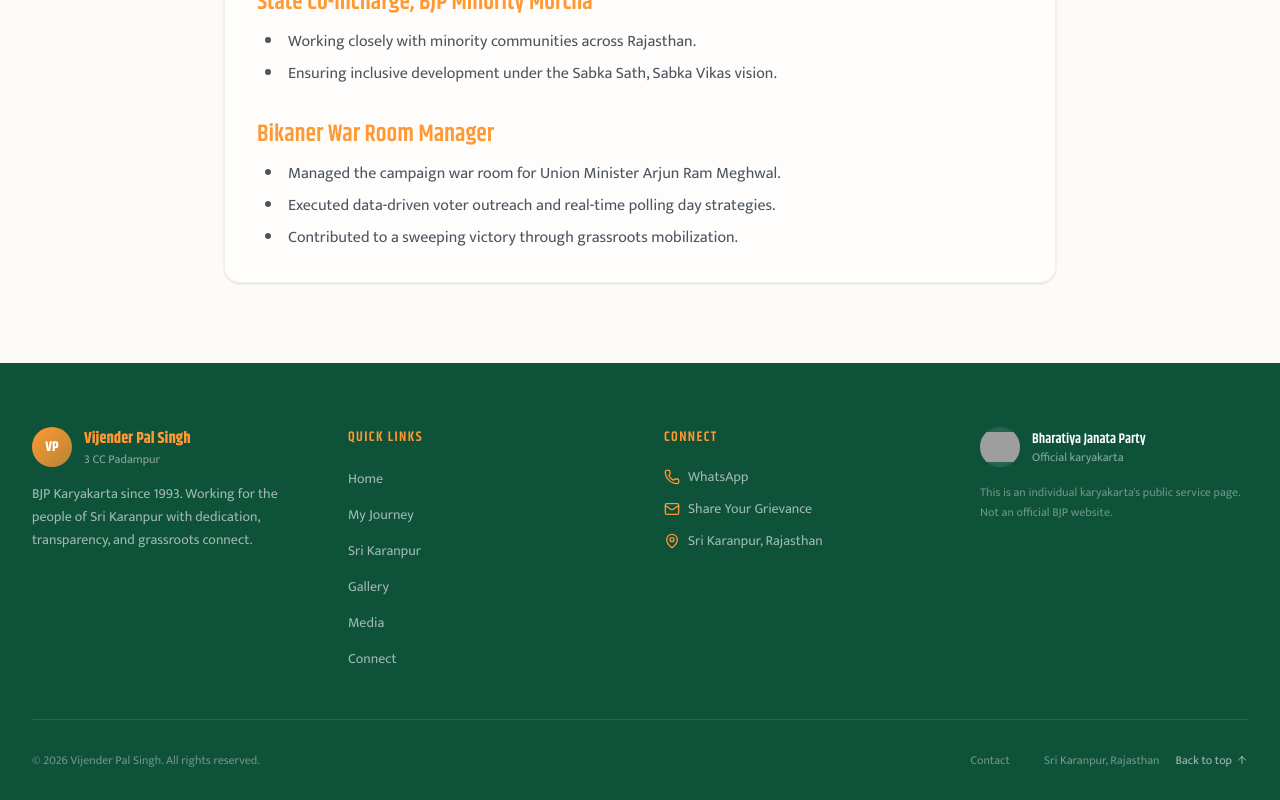
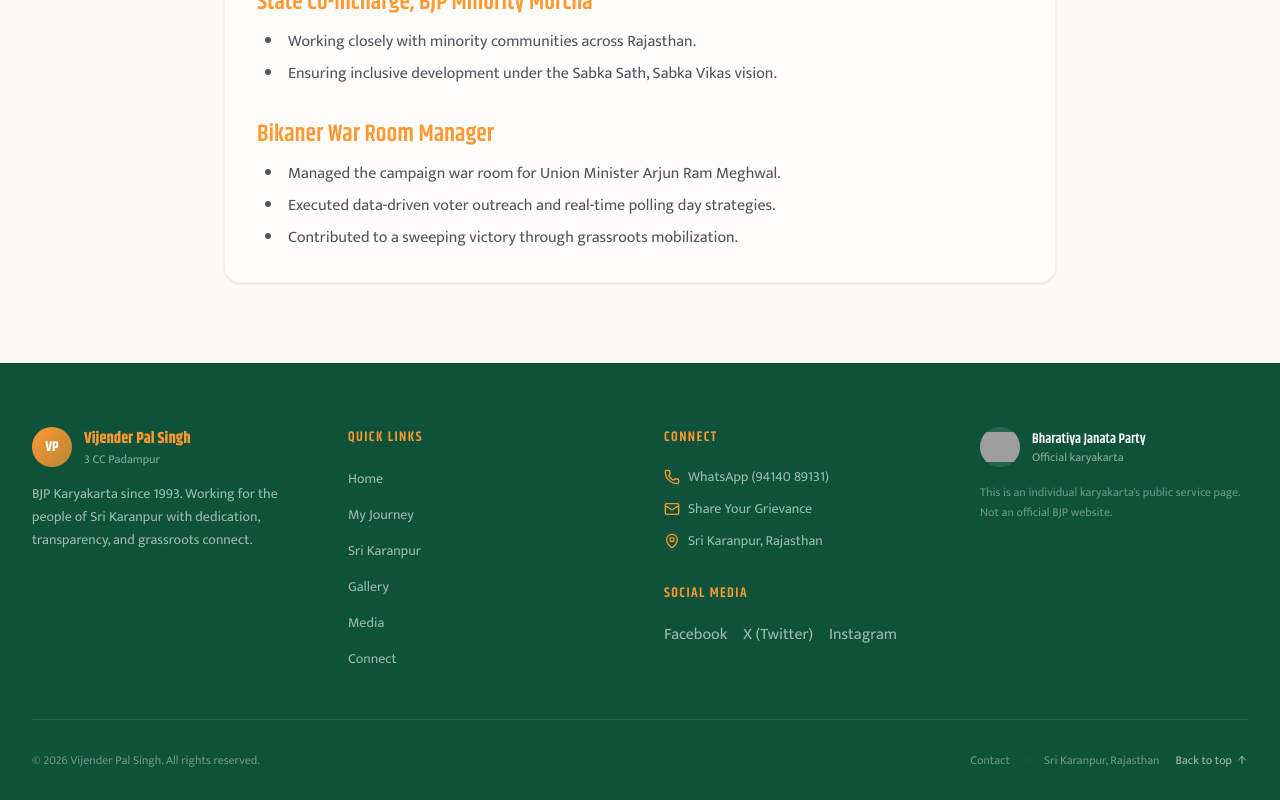
Before and after one commit to HAYER0001/vijender, a Next.js app: page /media in a window 1280 px wide. Shown: the part 1163-1963 px from the top of the page. Built offline with nearby package versions, Linux system fonts and the light colour scheme; grey boxes are pictures that could not be loaded.

Commit message:
Update WhatsApp number and add Social Media links to Footer and Live Updates

```diff
--- a/components/AIAnswerBlock.tsx
+++ b/components/AIAnswerBlock.tsx
@@ -22,7 +22,7 @@ const QAS = [
   {
     question: "How can citizens contact Vijender Pal Singh?",
     answer:
-      "Citizens can connect with Vijender Pal Singh directly via WhatsApp at 91XXXXXXXXXX. A multi-step conversational form is available on his website that compiles a structured message — including name, area, category, and details — and opens WhatsApp with the pre-filled message for direct communication.",
+      "Citizens can connect with Vijender Pal Singh directly via WhatsApp at 94140 89131. A multi-step conversational form is available on his website that compiles a structured message — including name, area, category, and details — and opens WhatsApp with the pre-filled message for direct communication.",
   },
   {
     question: "What is the Kisan Train achievement?",
--- a/components/ConversationalForm.tsx
+++ b/components/ConversationalForm.tsx
@@ -89,7 +89,7 @@ export function ConversationalForm() {
     if (!validateStep(3, data)) return
     setSubmitted(true)
     const text = `Name: ${data.name}%0AArea: ${data.area}%0ACategory: ${data.category}%0AMessage: ${data.message}`
-    const url = `https://wa.me/91XXXXXXXXXX?text=${text}`
+    const url = `https://wa.me/919414089131?text=${text}`
     window.open(url, "_blank")
   }, [data])
 
--- a/components/GlobalFooter.tsx
+++ b/components/GlobalFooter.tsx
@@ -67,12 +67,12 @@ export function GlobalFooter() {
               <li className="flex items-center gap-2">
                 <Phone className="w-4 h-4 text-[#FF9933] shrink-0" />
                 <a
-                  href="https://wa.me/91XXXXXXXXXX"
+                  href="https://wa.me/919414089131"
                   target="_blank"
                   rel="noopener noreferrer"
                   className="hover:text-[#FF9933] transition-colors"
                 >
-                  WhatsApp
+                  WhatsApp (94140 89131)
                 </a>
               </li>
               <li className="flex items-center gap-2">
@@ -86,6 +86,15 @@ export function GlobalFooter() {
                 <span>Sri Karanpur, Rajasthan</span>
               </li>
             </ul>
+
+            <h4 className="font-display font-semibold text-sm tracking-widest uppercase text-[#FF9933] mt-8 mb-5">
+              Social Media
+            </h4>
+            <div className="flex items-center gap-4 text-white/60">
+              <a href="https://www.facebook.com/vijenderpals3cc" target="_blank" rel="noopener noreferrer" className="hover:text-[#FF9933] transition-colors">Facebook</a>
+              <a href="https://www.x.com/vijenderpals3cc" target="_blank" rel="noopener noreferrer" className="hover:text-[#FF9933] transition-colors">X (Twitter)</a>
+              <a href="https://www.instagram.com/vijenderpals3cc" target="_blank" rel="noopener noreferrer" className="hover:text-[#FF9933] transition-colors">Instagram</a>
+            </div>
           </div>
 
           <div>
--- a/components/GlobalNav.tsx
+++ b/components/GlobalNav.tsx
@@ -122,7 +122,7 @@ export function GlobalNav() {
                 <div className="flex items-center gap-2 pl-2 border-l border-[var(--page-border)]">
                   <ThemeToggle />
                   <a
-                    href="https://wa.me/91XXXXXXXXXX"
+                    href="https://wa.me/919414089131"
                     target="_blank"
                     rel="noopener noreferrer"
                     data-magnetic
@@ -187,7 +187,7 @@ export function GlobalNav() {
                 <ThemeToggle />
               </div>
               <a
-                href="https://wa.me/91XXXXXXXXXX"
+                href="https://wa.me/919414089131"
                 target="_blank"
                 rel="noopener noreferrer"
                 className="mt-2 flex items-center justify-center gap-2 px-5 py-3 rounded-xl bg-[#FF9933] text-white font-semibold text-sm hover:bg-[#E67E22] transition-all font-[family-name:var(--font-mukta)]"
--- a/components/LiveUpdates.tsx
+++ b/components/LiveUpdates.tsx
@@ -4,9 +4,9 @@ import { useEffect, useState } from "react"
 import { motion, AnimatePresence } from "framer-motion"
 
 const MOCK_UPDATES = [
-  { id: 1, title: "Kisan Train Flagged Off", time: "2 hours ago", type: "Achievement" },
-  { id: 2, title: "Addressed rally at Sri Karanpur", time: "5 hours ago", type: "Event" },
-  { id: 3, title: "Meeting with ZRUCC officials", time: "1 day ago", type: "Meeting" }
+  { id: 1, title: "Grateful to the BJP leadership for appointing me as State Co-Incharge of BJP Minority Morcha...", time: "Latest on Facebook", type: "Achievement", url: "https://www.facebook.com/vijenderpals3cc" },
+  { id: 2, title: "The newly constructed 19 FF Rail Track Underbridge in Sri Karanpur is now fully operational...", time: "Latest on Instagram", type: "Event", url: "https://www.instagram.com/vijenderpals3cc" },
+  { id: 3, title: "Historic Kisan Train service from Ganganagar to Bangladesh now operational...", time: "Latest on X", type: "Update", url: "https://www.x.com/vijenderpals3cc" }
 ]
 
 export function LiveUpdates() {
@@ -34,14 +34,16 @@ export function LiveUpdates() {
                 animate={{ opacity: 1, y: 0 }}
                 exit={{ opacity: 0, y: -20 }}
                 transition={{ duration: 0.5, ease: "easeInOut" }}
-                className="absolute inset-0 flex items-center px-6"
+                className="absolute inset-0 flex items-center"
               >
-                <span className="text-saffron text-sm font-semibold mr-3">
-                  {MOCK_UPDATES[currentIndex].time}
-                </span>
-                <span className="text-white font-medium">
-                  {MOCK_UPDATES[currentIndex].title}
-                </span>
+                <a href={MOCK_UPDATES[currentIndex].url} target="_blank" rel="noopener noreferrer" className="absolute inset-0 flex items-center px-6 group hover:bg-white/5 transition-colors rounded-xl">
+                  <span className="text-saffron text-sm font-semibold mr-3 whitespace-nowrap">
+                    {MOCK_UPDATES[currentIndex].time}
+                  </span>
+                  <span className="text-white font-medium truncate group-hover:text-saffron transition-colors">
+                    {MOCK_UPDATES[currentIndex].title}
+                  </span>
+                </a>
               </motion.div>
             </AnimatePresence>
           </div>
--- a/components/SchemaMarkup.tsx
+++ b/components/SchemaMarkup.tsx
@@ -20,7 +20,8 @@ const personSchema = {
     addressRegion: "Rajasthan",
     addressCountry: "IN",
   },
-  sameAs: ["https://wa.me/91XXXXXXXXXX"],
+  url: "https://vijenderpalsingh.com",
+  sameAs: ["https://wa.me/919414089131"],
   knowsAbout: ["Politics", "Social Justice", "Infrastructure Development", "Community Service"],
 }
 
```
